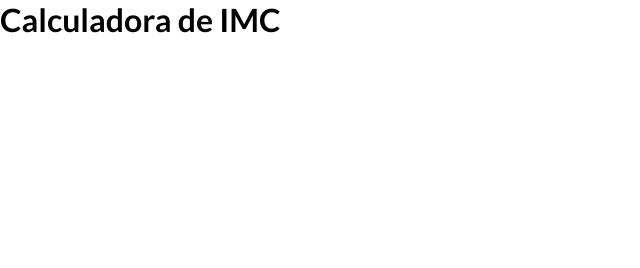
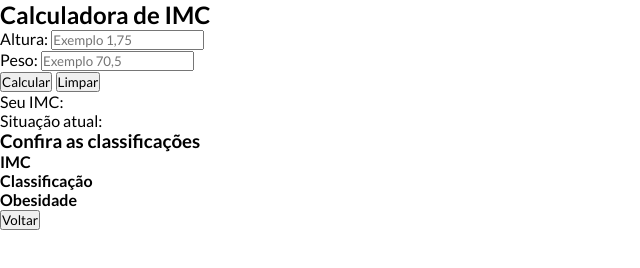
Before and after one commit to gabriel-kobayashi/calculadora-de-imc, a plain HTML site: page index.html in a window 1280 px wide. Shown: the whole page, without its empty margins (0-640 px from the left). Drawn offline with Linux system fonts and the light colour scheme.

Commit message:
feat: adiciona estrutura HTML da calculadora de IMC

```diff
--- a/index.html
+++ b/index.html
@@ -14,6 +14,49 @@
     <script src="js/scripts.js" defer></script>
   </head>
   <body>
-    <h1>Calculadora de IMC</h1>
+    <div class="container">
+      <div id="calc-container">
+        <h2>Calculadora de IMC</h2>
+        <form id="imc-form">
+          <div class="form-inputs">
+            <div class="form-control">
+              <label for="height">Altura:</label>
+              <input
+                type="text"
+                name="height"
+                id="height"
+                placeholder="Exemplo 1,75"
+              />
+            </div>
+            <div class="form-control">
+              <label for="weight">Peso:</label>
+              <input
+                type="text"
+                name="weight"
+                id="weight"
+                placeholder="Exemplo 70,5"
+              />
+            </div>
+          </div>
+          <div class="action-control">
+            <button id="calc-btn">Calcular</button>
+            <button id="clear-btn">Limpar</button>
+          </div>
+        </form>
+      </div>
+      <div id="result-container">
+        <p id="imc-number">Seu IMC: <span></span></p>
+        <p id="imc-info">Situação atual: <span></span></p>
+        <h3>Confira as classificações</h3>
+        <div id="imc-table">
+          <div class="table-header">
+            <h4>IMC</h4>
+            <h4>Classificação</h4>
+            <h4>Obesidade</h4>
+          </div>
+        </div>
+        <button id="back-btn">Voltar</button>
+      </div>
+    </div>
   </body>
 </html>
```
